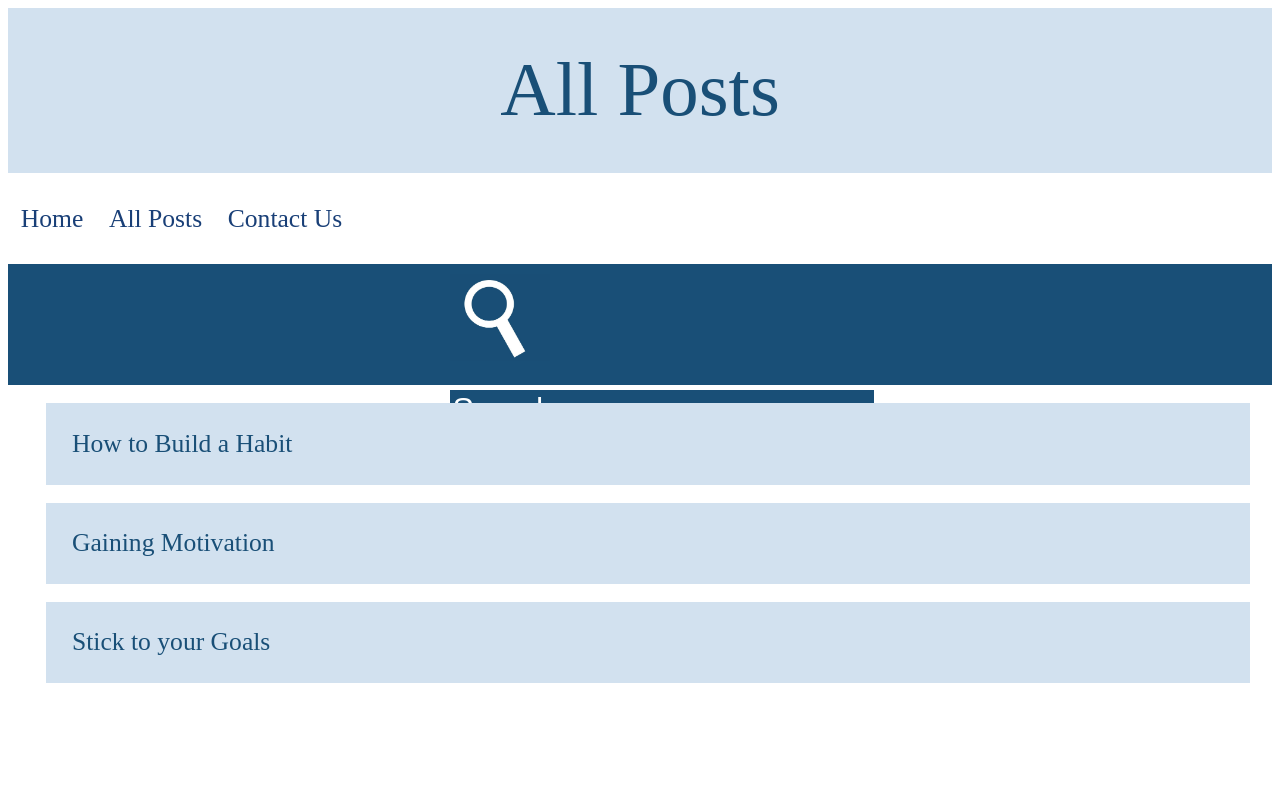
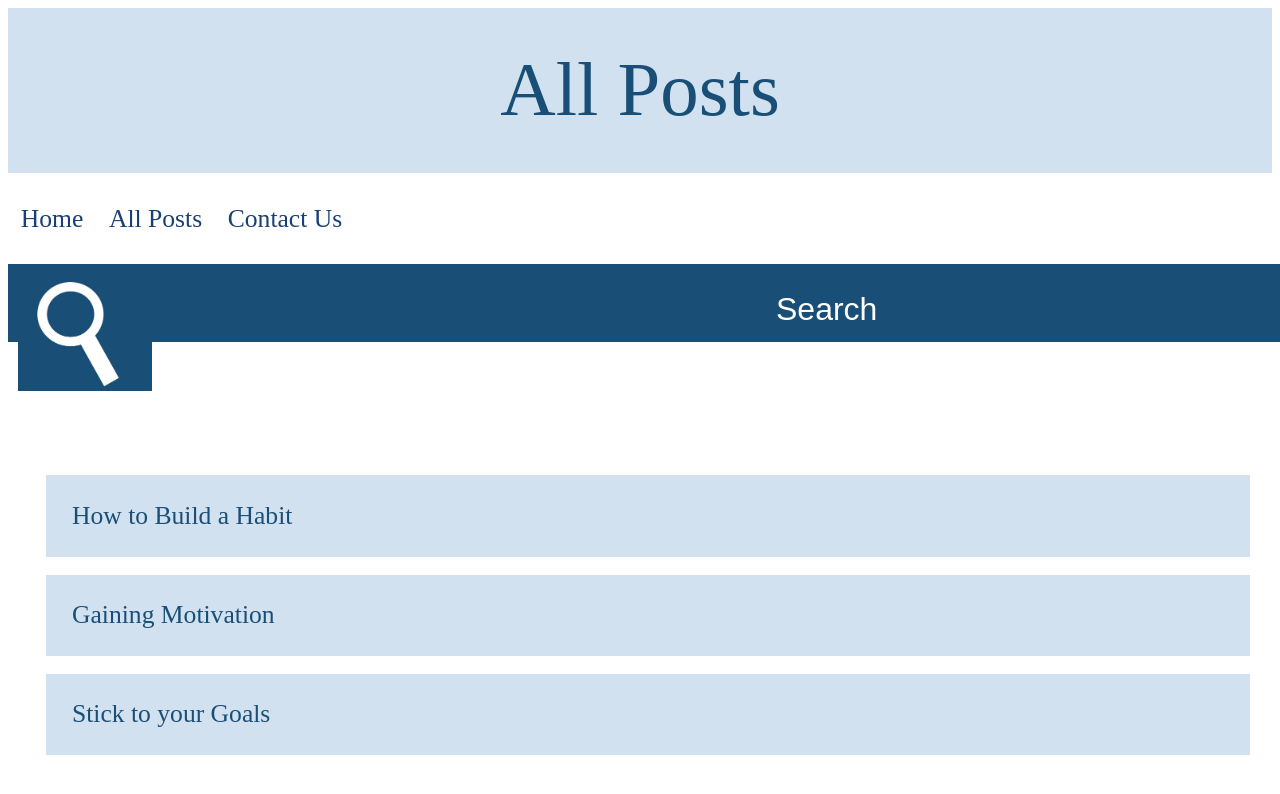
Before and after one commit to prshah101/SIT120, a Vue app in the folder selfdevbloga3/: page /allPosts in a window 1280 px wide. Shown: the top 794 px of the page. Built offline with nearby package versions, Linux system fonts and the light colour scheme.

Commit message:
cleaning

```diff
--- a/selfdevbloga3/src/components/AllPosts.vue
+++ b/selfdevbloga3/src/components/AllPosts.vue
@@ -4,16 +4,16 @@
         <div class="container">
             <img src="@/assets/searchglass.jpg" alt="searchglass">
         </div>
-        <div class="query">
+        <div>
             <input v-model="blogquery" type="text" placeholder="Search" />
         </div>
-
     </div>
 </div>
 
 <br>
 
-<div v-for="blog in filteredList()" :key="blog.id">
+<div class="totalposts">
+    <div v-for="blog in filteredList()" :key="blog.id">
     <div class="posts">
         <router-link :to="`/blogPost/${blog.name}`">
         {{ blog.message }}
@@ -24,6 +24,8 @@
 <div class="item error" v-if="blogquery&&!filteredList().length">
     <p>No results found!</p>
  </div>
+</div>
+
 </template>
 
 <!-- // list, filter, query, for..loop matched results -->
@@ -55,15 +57,14 @@
 
 <style scoped>
 .container {
-    width: 100px;
-    height: 100px;
+    width: auto;
+    height: auto;
     float: left;
-    text-align: center;
 }
 
 .container img {
-    width: 100%;
-    height: auto;
+    width: 20%;
+    height: 20%;
     float: left;
 }
 
@@ -71,6 +72,8 @@
     width: 39.063vw;
     height: 7.889vw;
     color: white;
+    position: relative;
+    float: right;
 }
 
 ::placeholder {
@@ -86,13 +89,13 @@ input[type=text] {
 
 .totalquery {
     margin: auto;
-    width: 30%;
+    text-align: center;
+    width: 100%;
+    padding: 4vw;
+    font-size: 50px;
+    margin-bottom: 0.30em;
+    background-color: #194F77;
     padding: 10px;
-    font-size: 50px;
-}
-
-.querycolored {
-    background-color: #194F77;
 }
 
 input {
@@ -113,4 +116,8 @@ input {
   text-decoration: none;
   color: #194F77;
 }
+
+.totalposts{
+    margin-top: 100px;
+}
 </style>
--- /dev/null
+++ b/selfdevbloga3/src/components/BlogDetails.vue
@@ -0,0 +1,6 @@
+<template>
+<div>
+        <img src="@/assets/goals.jpg" alt="goals" style="width:100%"/>
+        <p>Stick to your Goals</p>
+</div>
+</template>
--- a/selfdevbloga3/src/components/BlogPost.vue
+++ b/selfdevbloga3/src/components/BlogPost.vue
@@ -1,10 +1,16 @@
 <template>
-<h1>{{title}}</h1>
+
+    <div>
+        <h1>{{title}}</h1>
+        <img :src="require('@/assets/' + imageurl + '')" style="width:100%"/>
+    </div>
 </template>
 
 
 <script>
 import {useRoute} from 'vue-router';
+
+
 export default {
     name: 'BlogPost',
     data() {
@@ -13,6 +19,7 @@ export default {
             body:'',
         }
     },
+    props: ['imageurl'],
     mounted(){
         const route=useRoute();
         console.warn("route", route.params.title);
--- a/selfdevbloga3/src/components/HomeView.vue
+++ b/selfdevbloga3/src/components/HomeView.vue
@@ -13,18 +13,23 @@
     <p>Gaining Motivation</p>
 </div>
 </router-link>
+
 <router-link to="/blogPost/Goals">
-<div class="posts-container">
-    <img src="@/assets/goals.jpg" alt="goals" style="width:100%">
-    <p>Stick to your Goals</p>
-</div>
+    <div class="posts-container">
+        <BlogDetails/>
+    </div>
+
 </router-link>
+
 </template>
 
 <script>
+import BlogDetails from './BlogDetails.vue'
 export default {
     name: 'HomeView',
-    components: {}
+    components: {
+        BlogDetails,
+    },
 }
 </script>
 
--- a/selfdevbloga3/src/components/NavBar.vue
+++ b/selfdevbloga3/src/components/NavBar.vue
@@ -8,7 +8,7 @@
     </a>
 </div>
 <br>
-<router-view></router-view>
+<router-view imageurl= "goals.jpg"></router-view>
 </template>
 
 <script>
```
